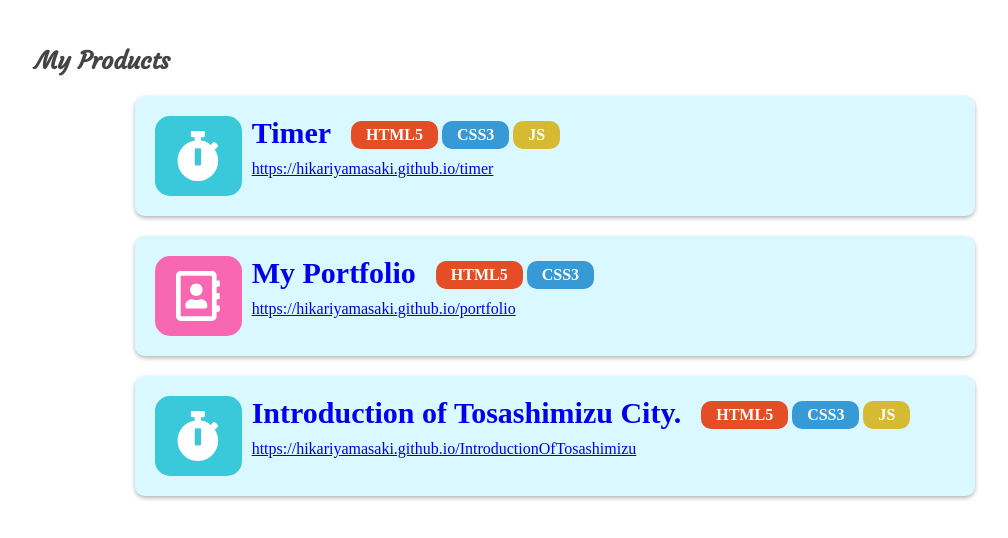
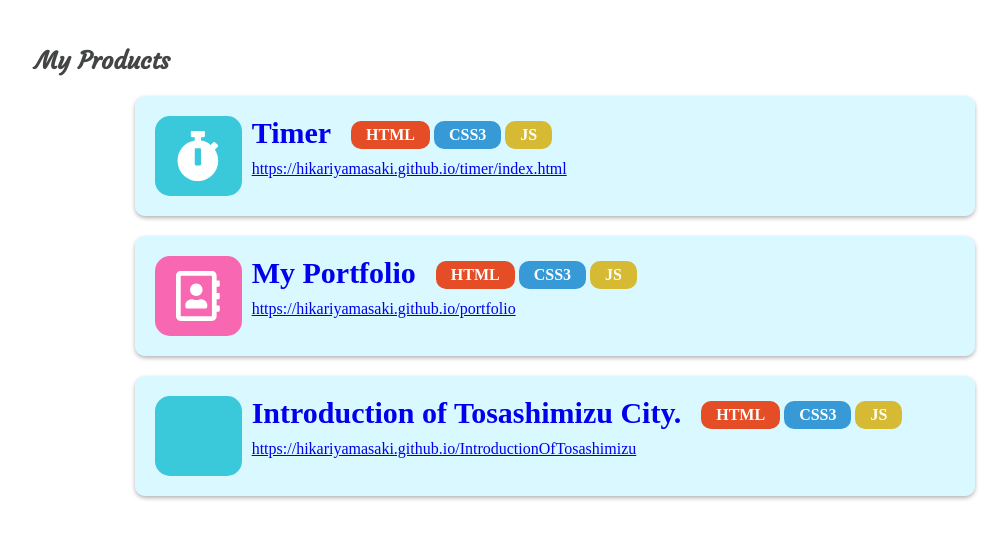
Before and after one commit to hikariyamasaki/portfolio, a plain HTML site: page index.html in a window 1280 px wide. Shown: the part 1074-1612 px from the top of the page, without its empty margins (120-1128 px from the left). Drawn offline with Linux system fonts and the light colour scheme.

Commit message:
jsファイルを追加. プロダクトのところは今後jsファイルから追加していく.

```diff
--- a/index.html
+++ b/index.html
@@ -67,58 +67,12 @@
     <div class="container">
       <div class="section-product">
         <h2 class="section-title">My Products</h2>
-        <div class="product-wrapper">
-          <div class="product">
-            <div class="product-image"><i class="fas fa-stopwatch product-icon"></i></div>
-            <div class="inner">
-                <h3 class="product-name">
-                  <a href="https://hikariyamasaki.github.io/timer/index.html">Timer</a>
-                </h3>
-              <ul class="used-skil">
-                <li class="used-html">HTML5</li>
-                <li class="used-css3">CSS3</li>
-                <li class="used-js">JS</li>
-              </ul>
-              <div>
-                <a class="inner-link" href="https://hikariyamasaki.github.io/timer" target="_blank">https://hikariyamasaki.github.io/timer</a>
-              </div>
-            </div>
-          </div>
-          <div class="product">
-            <div class="product-image product-my-portfolio"><i class="far fa-address-book product-icon"></i></div>
-            <div class="inner">
-                <h3 class="product-name">
-                  <a href="https://hikariyamasaki.github.io/portfolio">My Portfolio</a>
-                </h3>
-              <ul class="used-skil">
-                <li class="used-html">HTML5</li>
-                <li class="used-css3">CSS3</li>
-                <!-- <li class="used-js">JS</li> -->
-              </ul>
-              <div>
-                <a class="inner-link" href="https://hikariyamasaki.github.io/portfolio/" target="_blank">https://hikariyamasaki.github.io/portfolio</a>
-              </div>
-            </div>
-          </div>
-          <div class="product">
-            <div class="product-image"><i class="fas fa-stopwatch product-icon"></i></div>
-            <div class="inner">
-                <h3 class="product-name">
-                  <a href="https://hikariyamasaki.github.io/IntroductionOfTosashimizu" >Introduction of Tosashimizu City.</a>
-                </h3>
-              <ul class="used-skil">
-                <li class="used-html">HTML5</li>
-                <li class="used-css3">CSS3</li>
-                <li class="used-js">JS</li>
-              </ul>
-              <div>
-                <a class="inner-link" href="https://hikariyamasaki.github.io/IntroductionOfTosashimizu" target="_blank">https://hikariyamasaki.github.io/IntroductionOfTosashimizu</a>
-              </div>
-            </div>
-          </div>
+        <div class="product-wrapper" id="product-w">
+          <!-- script.jsから挿入される -->
         </div>
       </div>
     </div>
   </div>
+  <script src="./scripts/script.js"></script>
 </body>
 </html>
--- /dev/null
+++ b/scripts/script.js
@@ -0,0 +1,38 @@
+{
+
+
+  // 1. 最初にやること、「繰り返したいHTMLを入れる場所にidを指定した。
+  // divProduct とは、 idがproduct-wrapperになっているdivタグのこと。
+  // divProductの中に、下のdivProductElementに代入したHTMLを入れていく(2)ことで
+  // 本体(index.html)の場所に、その代入したHTMLを書き込む。-> divProduct.innerHTML
+  let divProduct = document.getElementById('product-w')
+
+  let  productName = ['Timer','My Portfolio','Introduction of Tosashimizu City.']
+  let  productLink = [
+                      'https://hikariyamasaki.github.io/timer/index.html',
+                      'https://hikariyamasaki.github.io/portfolio',
+                      'https://hikariyamasaki.github.io/IntroductionOfTosashimizu']
+
+  let productIcon = [
+                      '"product-image"><i class="fas fa-stopwatch product-icon"></i>',
+                      '"product-image product-my-portfolio"><i class="far fa-address-book product-icon "></i>',
+                      '"product-image">']
+
+  // // [HTML5,CSS3,JS] 使ってたら1,そうでなければ0
+  // let usedSkill = [[1,1,1],[1,1,1],[1,1,1]]
+
+  let divProductElement = ''
+  for (var i in productName) {
+
+    divProductElement += '<div class="product">  <div class='+productIcon[i]+'</div>  <div class="inner">      <h3 class="product-name">        <a href="'+productLink[i] +'">'+productName[i]+'</a>      </h3>    <ul class="used-skil">      <li class="used-html">HTML</li>      <li class="used-css3">CSS3</li>      <li class="used-js">JS</li>    </ul>    <div>      <a class="inner-link" href="'+productLink[i]+'" target="_blank">'+productLink[i]+'</a>    </div>  </div></div>'
+
+  }
+
+
+
+  // (2)divProductの中(innerHTML)に代入
+  divProduct.innerHTML = divProductElement
+
+
+
+}
```
